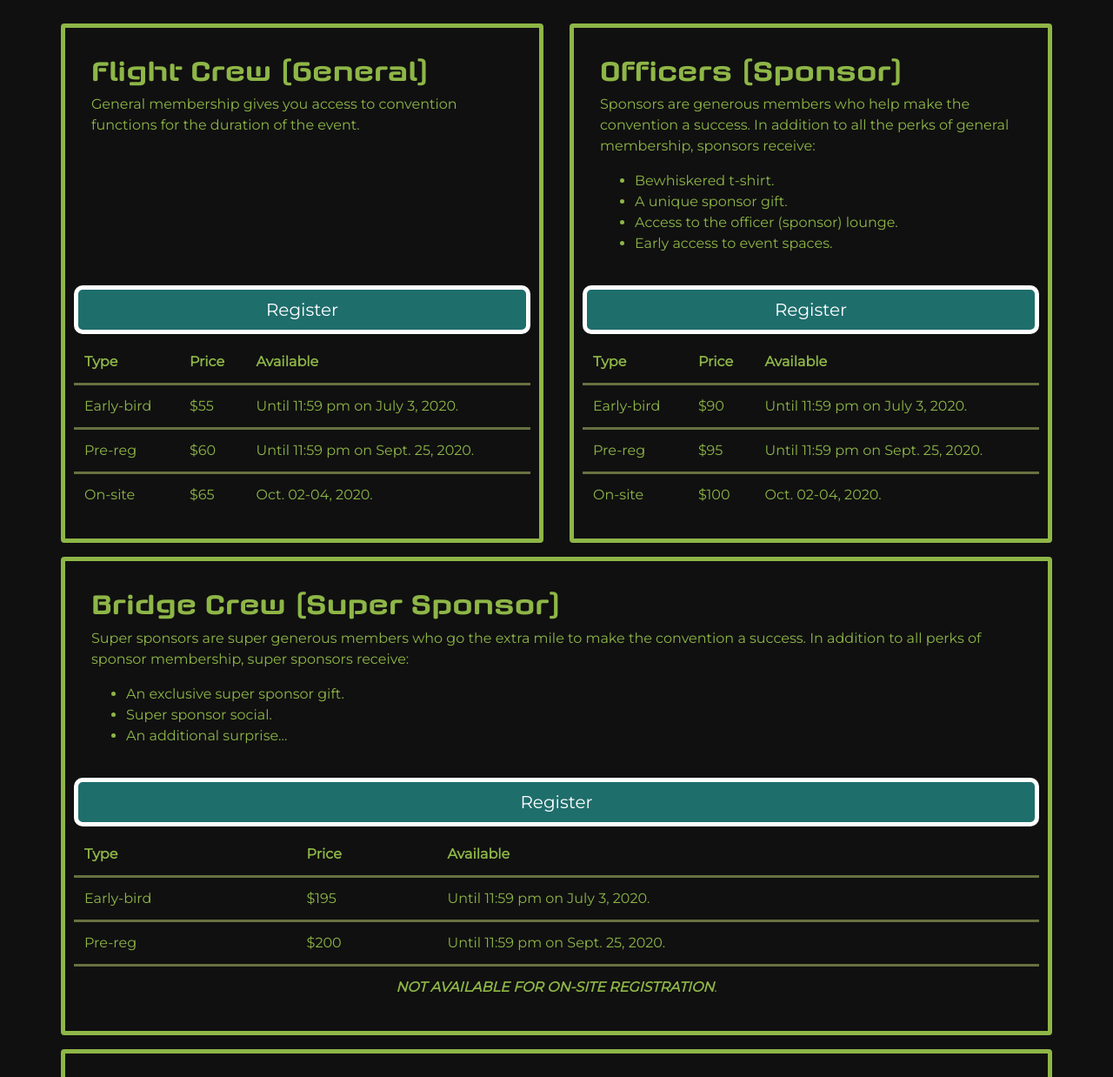
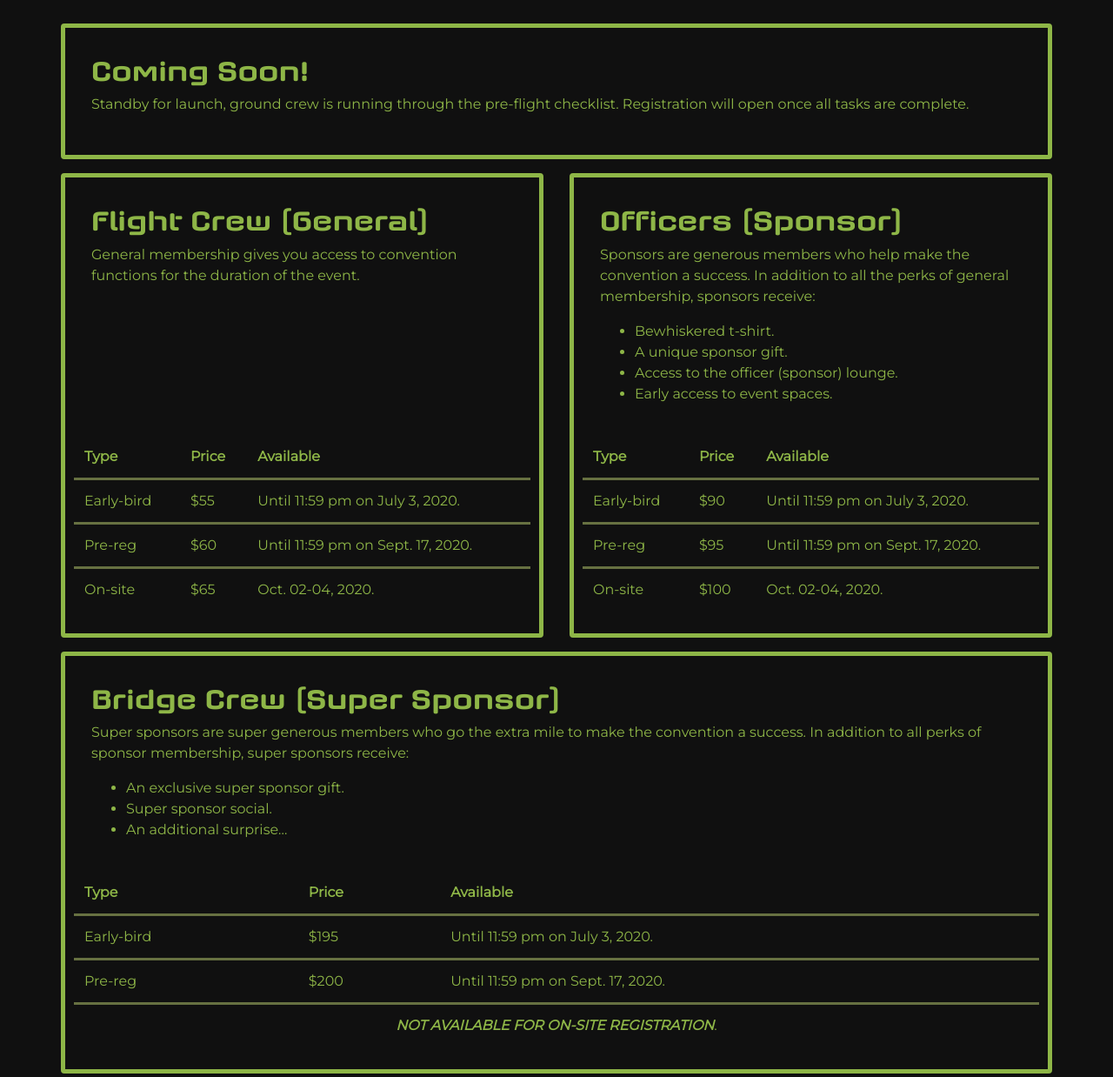
Before and after one commit to ncanthrosociety/bewhiskered, a website: page registration.pug in a window 1280 px wide. Shown: the part 59-1297 px from the top of the page at 87% size. Drawn offline with nearby package versions, Linux system fonts and the light colour scheme; files that its build step writes are made by us from their sources; a web font is replaced by a local one.

Commit message:
Add coming soon notice for reg and room block.

```diff
--- a/hotel.pug
+++ b/hotel.pug
@@ -43,7 +43,10 @@ block content
                         td King
                         td $89/night
             div(id='hotel-hotel-links' class='col')
-                a(id='hotel-room-block-button' class='btn bnt-lg btn-outline-primary w-100' href='') Room Block
+                //a(id='hotel-room-block-button' class='btn bnt-lg btn-outline-primary w-100' href='') Room Block
+                p(id='hotel-room-block-button' class='w-100')
+                    | Standby for launch, ground crew is running through the pre-flight checklist. The room block will
+                    | open once all tasks are complete.
                 a(href='https://goo.gl/maps/FXU21AZKcNvbpCLt9') 4700 Guardian Dr, Durham, NC 27703
 
     section(id='hotel-directions')
--- a/registration.pug
+++ b/registration.pug
@@ -23,13 +23,19 @@ block content
 
     section(id='registration-attending')
 
+        div(class='card')
+            div(class='card-body')
+                h1 Coming Soon!
+                p
+                    | Standby for launch, ground crew is running through the pre-flight checklist. Registration will
+                    | open once all tasks are complete.
         div(class='card-deck')
             div(class='card')
                 div(class='card-body')
                     h1 Flight Crew (General)
                     p
                         | General membership gives you access to convention functions for the duration of the event.
-                a(class='btn btn-lg btn-outline-primary w-100 mb-2') Register
+                //a(class='btn btn-lg btn-outline-primary w-100 mb-2') Register
                 table(class='table')
                     tr
                         th Type
@@ -42,7 +48,7 @@ block content
                     tr
                         td Pre-reg
                         td $60
-                        td Until 11:59 pm on Sept. 25, 2020.
+                        td Until 11:59 pm on Sept. 17, 2020.
                     tr
                         td On-site
                         td $65
@@ -58,7 +64,7 @@ block content
                         li A unique sponsor gift.
                         li Access to the officer (sponsor) lounge.
                         li Early access to event spaces.
-                a(class='btn btn-lg btn-outline-primary w-100 mb-2') Register
+                //a(class='btn btn-lg btn-outline-primary w-100 mb-2') Register
                 table(class='table')
                     tr
                         th Type
@@ -71,7 +77,7 @@ block content
                     tr
                         td Pre-reg
                         td $95
-                        td Until 11:59 pm on Sept. 25, 2020.
+                        td Until 11:59 pm on Sept. 17, 2020.
                     tr
                         td On-site
                         td $100
@@ -86,7 +92,7 @@ block content
                     li An exclusive super sponsor gift.
                     li Super sponsor social.
                     li An additional surprise...
-            a(class='btn btn-lg btn-outline-primary w-100 mb-2') Register
+            //a(class='btn btn-lg btn-outline-primary w-100 mb-2') Register
             table(class='table')
                 tr
                     th Type
@@ -99,7 +105,7 @@ block content
                 tr
                     td Pre-reg
                     td $200
-                    td Until 11:59 pm on Sept. 25, 2020.
+                    td Until 11:59 pm on Sept. 17, 2020.
                 tr
                     td(colspan='3' class='text-center') #[span(class='font-weight-bold font-italic text-uppercase') Not available for on-site registration].
         div(class='card')
@@ -125,7 +131,7 @@ block content
                 tr
                     td Pre-reg
                     td $200
-                    td Until 11:59 pm on Sept. 25, 2020.
+                    td Until 11:59 pm on Sept. 17, 2020.
                 tr
                     td(colspan='3' class='text-center') #[span(class='font-weight-bold font-italic text-uppercase') Available while supplies last].
 
@@ -176,5 +182,5 @@ block content
 
         h4 My plans have changed. Can I refund my membership?
         p
-            | Refunds are available on request until Sept. 04, 2020. Please email
+            | Refunds are available on request until 11:59 pm on Sept. 03, 2020. Please email
             | #[a(href='mailto:contact@bewhiskeredcon.org') contact@bewhiskeredcon.org] with your request.
```
Also changed, not shown: hotel.html, registration.html.
